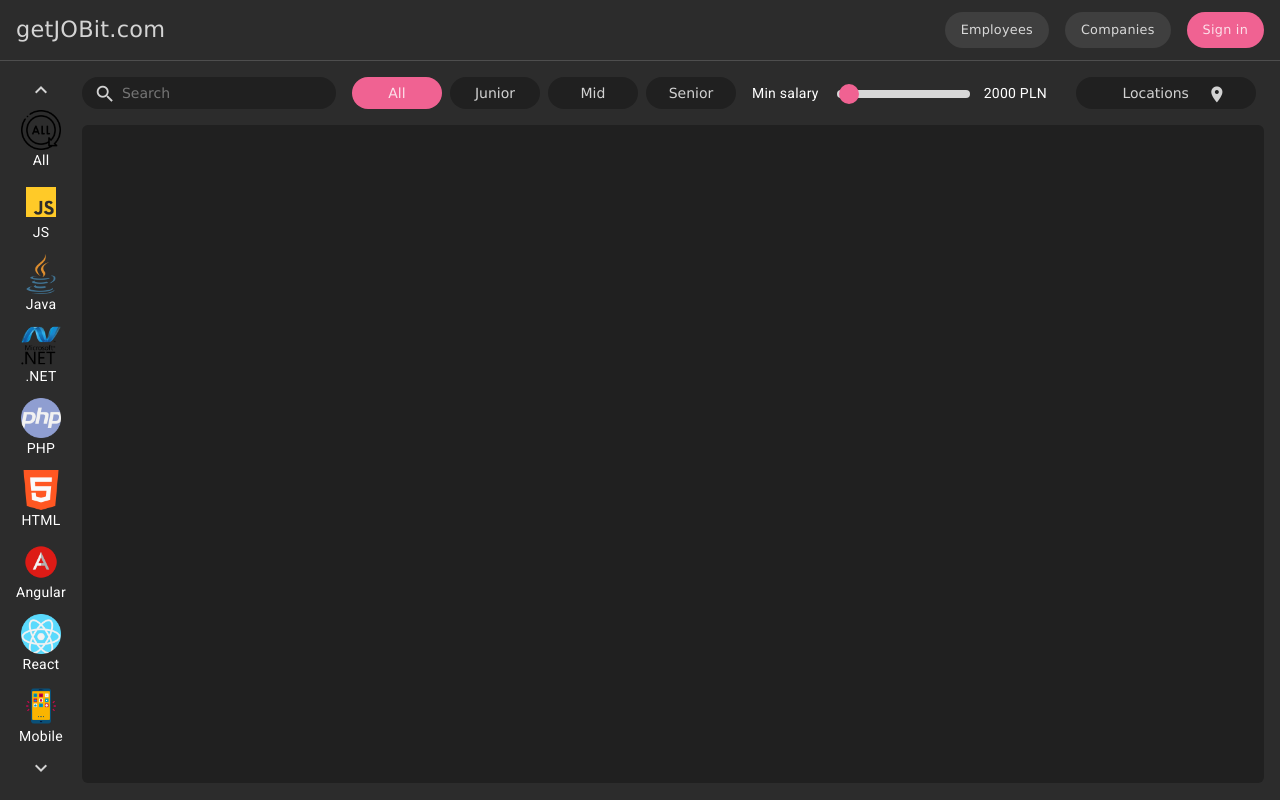
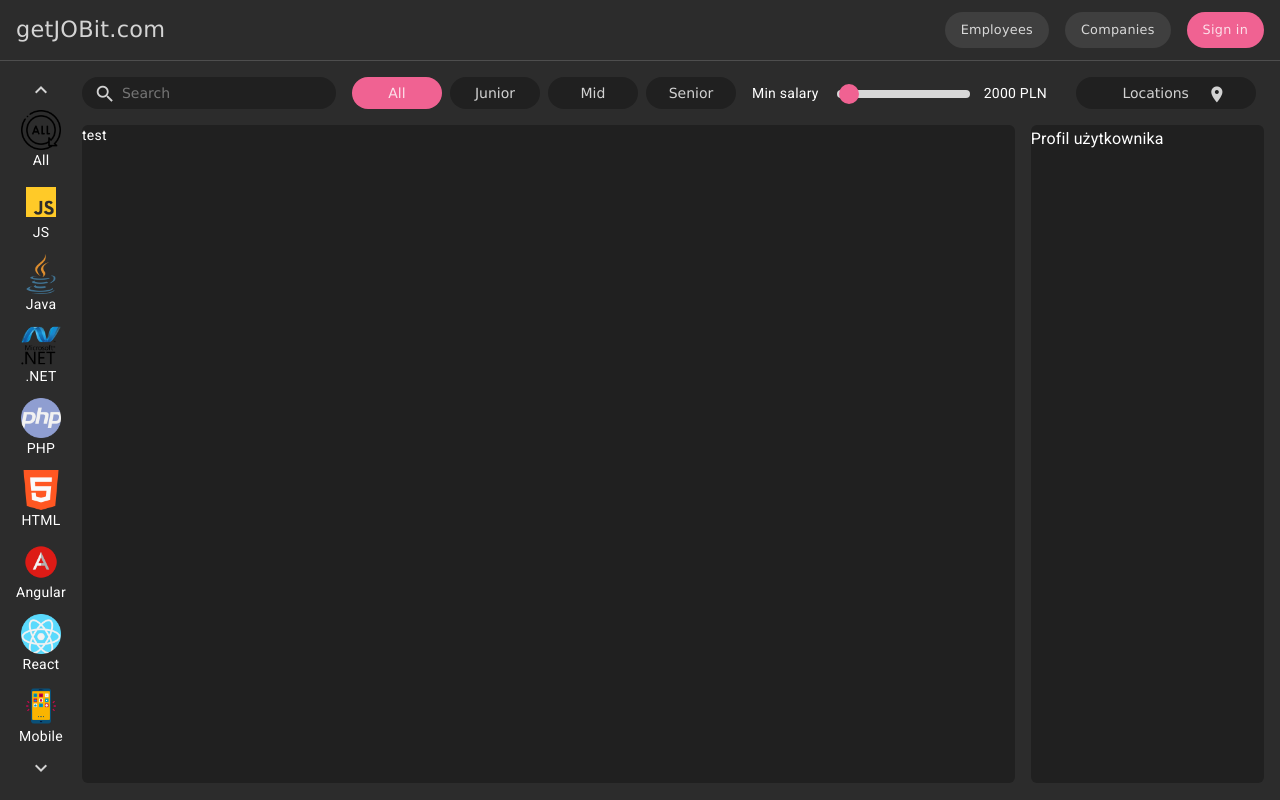
Before and after one commit to L3monPL/jobIT_front_end, an Angular app: page / in a window 1280 px wide. Built offline with nearby package versions, Linux system fonts and the light colour scheme.

Commit message:
init profile solection

```diff
--- a/src/app/components/employees-selection/employees-selection.component.html
+++ b/src/app/components/employees-selection/employees-selection.component.html
@@ -3,6 +3,6 @@
         Employees
     </div> -->
     <div class="main_content">
-        <!-- test -->
+        test
     </div>
 </div>
--- a/src/app/components/main-content/main-content.component.html
+++ b/src/app/components/main-content/main-content.component.html
@@ -1,5 +1,10 @@
 <div class="page">
     <app-global-search></app-global-search>
     <!-- <p>main-content works!</p> -->
-    <app-employees-selection></app-employees-selection>
+    <div class="main_content">
+        <app-employees-selection></app-employees-selection>
+        <div class="profile_content">
+            <h3>Profil użytkownika</h3>
+        </div>
+    </div>
 </div>
--- a/src/app/components/main-content/main-content.component.scss
+++ b/src/app/components/main-content/main-content.component.scss
@@ -11,3 +11,22 @@
 // app-employees-selection{
 //     width: 100%;
 // }
+.main_content{
+    display: flex;
+    flex-direction: row;
+    column-gap: 1rem;
+}
+app-employees-selection{
+    width: 80%;
+}
+
+.profile_content{
+    margin-top: 1rem;
+    height: calc(100vh - 8.9rem);
+    background-color: #202020;
+    border-bottom-left-radius: 6px;
+    border-bottom-right-radius: 6px;
+    border-top-right-radius: 6px;
+    border-top-left-radius: 6px;
+    width: 20%;
+}
```
